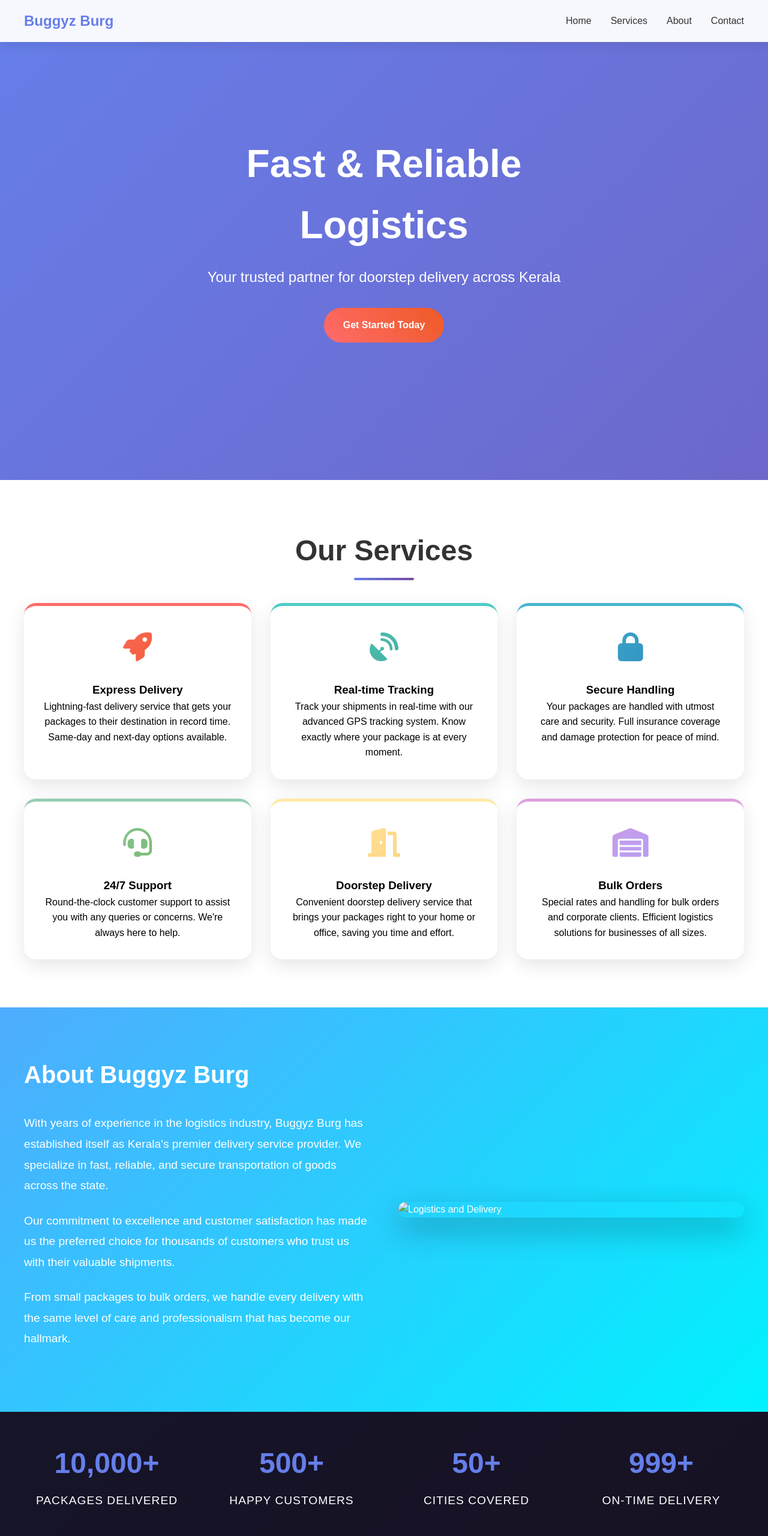
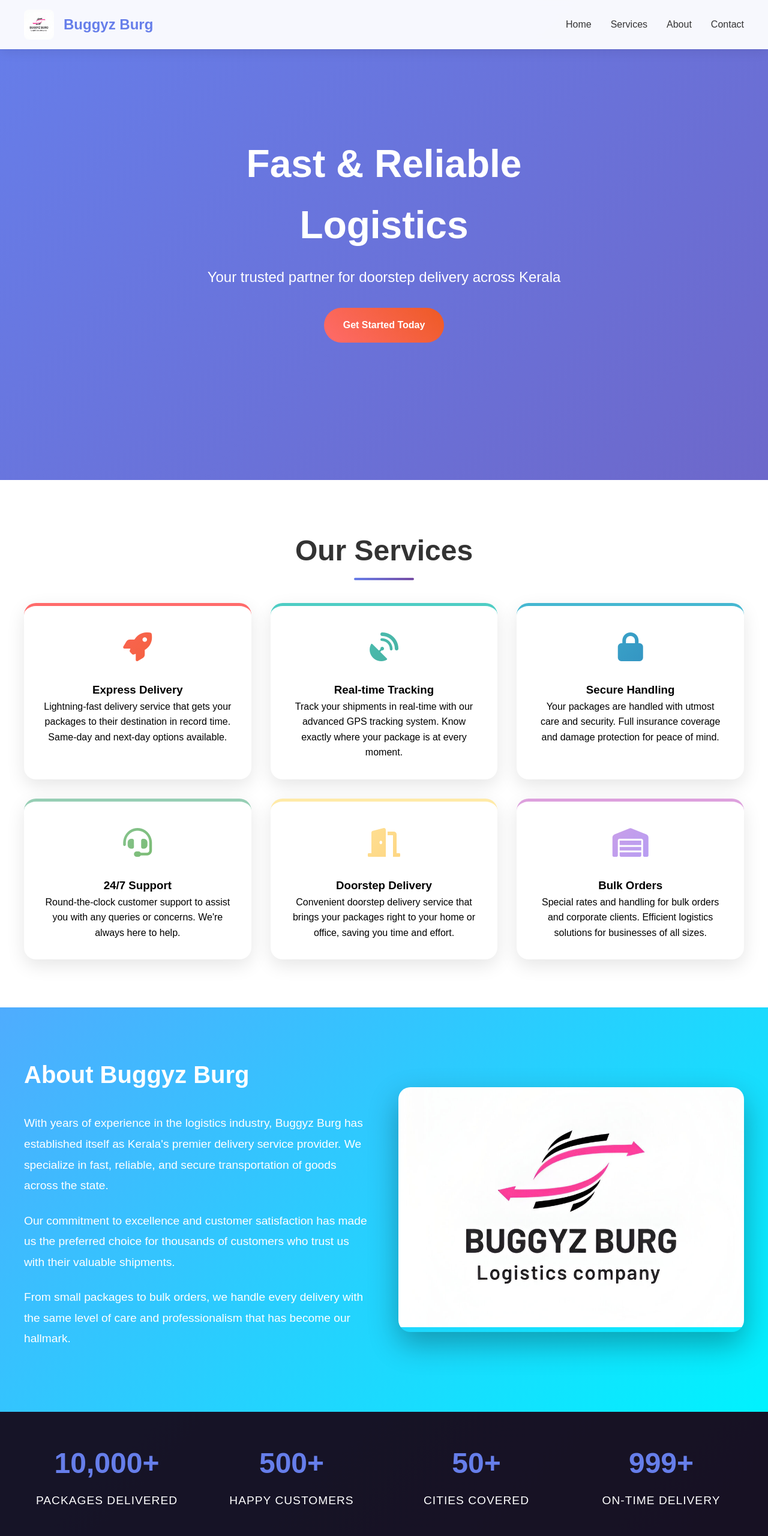
Before and after one commit to jeswinphilip/landing-page-, a plain HTML site: page index.html in a window 1280 px wide. Shown: the top 2560 px of the page at 60% size. Drawn offline with Linux system fonts and the light colour scheme.

Commit message:
Update index.html

```diff
--- a/index.html
+++ b/index.html
@@ -552,7 +552,7 @@
     <header class="header">
         <nav class="nav">
             <a href="#" class="logo">
-                <img src="buggyzburg logo.jpg" alt="Buggyz Burg Logo" onerror="this.style.display='none'; this.nextElementSibling.style.display='block';">
+                <img src="buggyz_burg_logo.jpg" alt="Buggyz Burg Logo" onerror="this.style.display='none'; this.nextElementSibling.style.display='block';">
                 <span class="logo-text">Buggyz Burg</span>
             </a>
             <ul class="nav-links">
@@ -635,7 +635,7 @@
                     <p>From small packages to bulk orders, we handle every delivery with the same level of care and professionalism that has become our hallmark.</p>
                 </div>
                 <div class="about-image fade-in">
-                    <img src='buggyzburg logo.jpg' alt="Logistics and Delivery">
+                    <img src='buggyz_burg_logo.jpg' alt="Logistics and Delivery">
                 </div>
             </div>
         </div>
```
